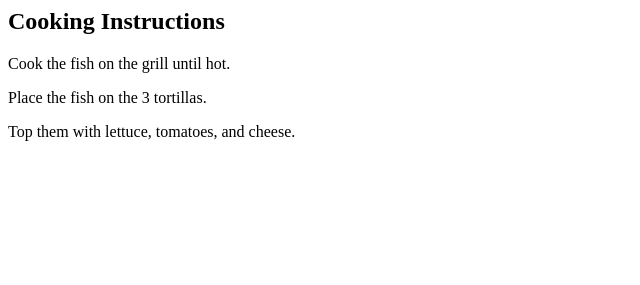
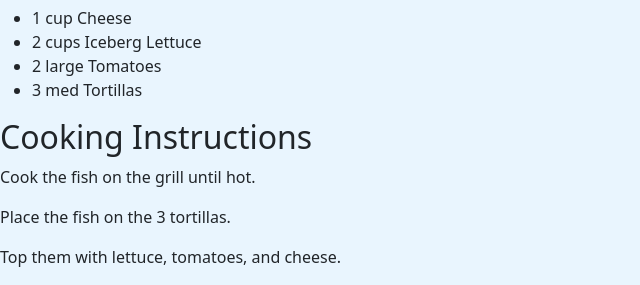
Before and after one commit to Denel91/recipes-app, a React app: page / in a window 1280 px wide. Shown: the part 632-917 px from the top of the page, without its empty margins (0-640 px from the left). Before the commit the page ends 800 px from the top, so only its background shows below. Built offline with nearby package versions, Linux system fonts and the light colour scheme.

Commit message:
ADD sass to Project

```diff
--- /dev/null
+++ b/scss/style.scss
@@ -0,0 +1,5 @@
+$body-color: #e9f5fe;
+
+body {
+  background-color: $body-color;
+}
--- a/src/index.js
+++ b/src/index.js
@@ -1,6 +1,8 @@
 import React from "react";
 import ReactDOM from "react-dom";
 import Menu from "./components/Menu";
-import data from "../data/recipes.json"
+import data from "../data/recipes.json";
+import "bootstrap/scss/bootstrap.scss";
+import "../scss/style.css";
 
 ReactDOM.render(<Menu recipes={data} />, document.getElementById("root"));
--- a/webpack.config.js
+++ b/webpack.config.js
@@ -18,6 +18,10 @@ module.exports = {
                         presets: ["@babel/preset-env", "@babel/preset-react"],
                     }
                 }
+            },
+            {
+                test: /\.(sa|sc|c)ss$/,
+                use: ["style-loader", "css-loader", "sass-loader"],
             }
         ]
     }
```
Also changed, not shown: package.json (+6 -1 lines), dist/index.html, scss/style.css (added), 4 other files.
